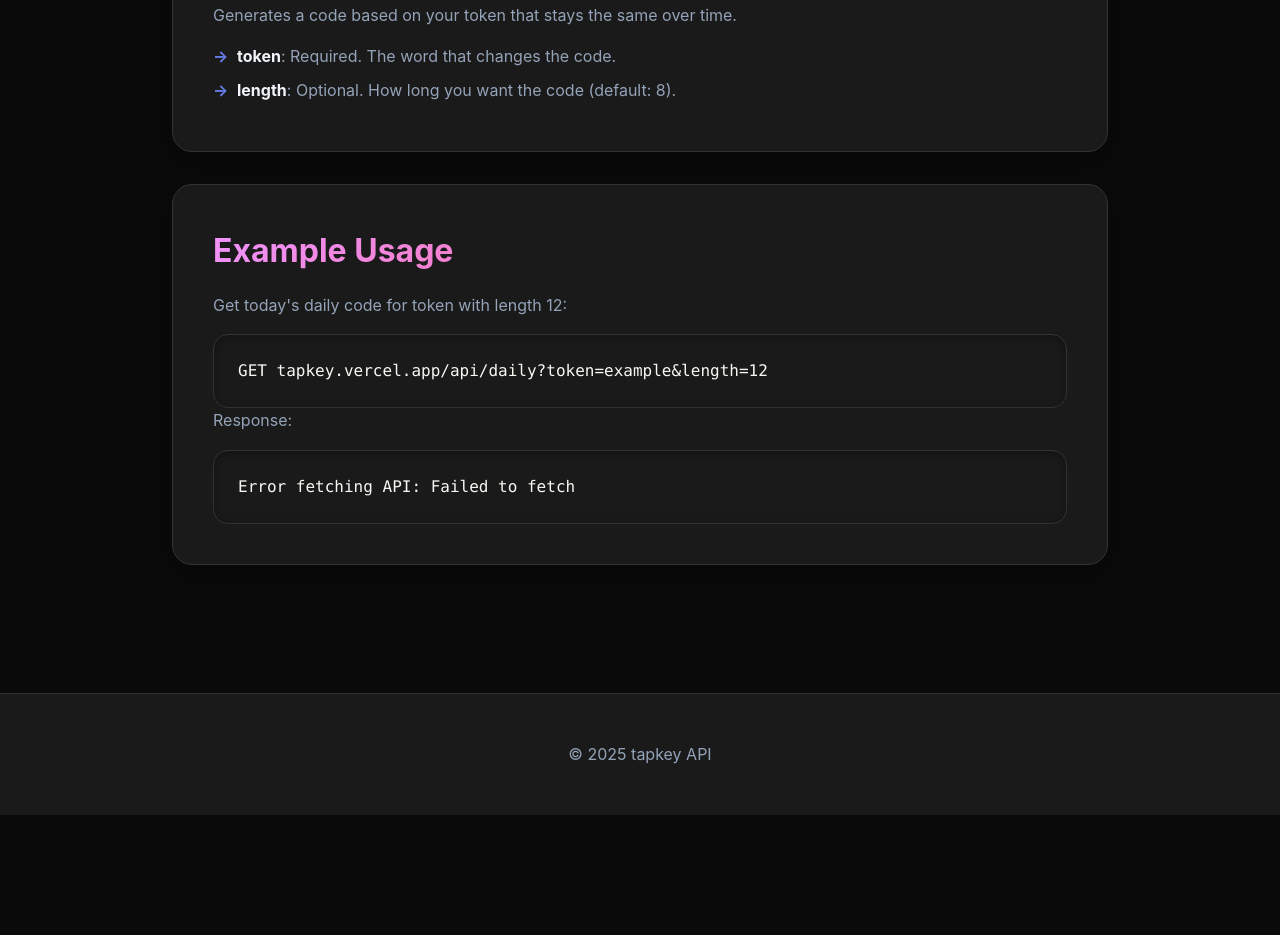
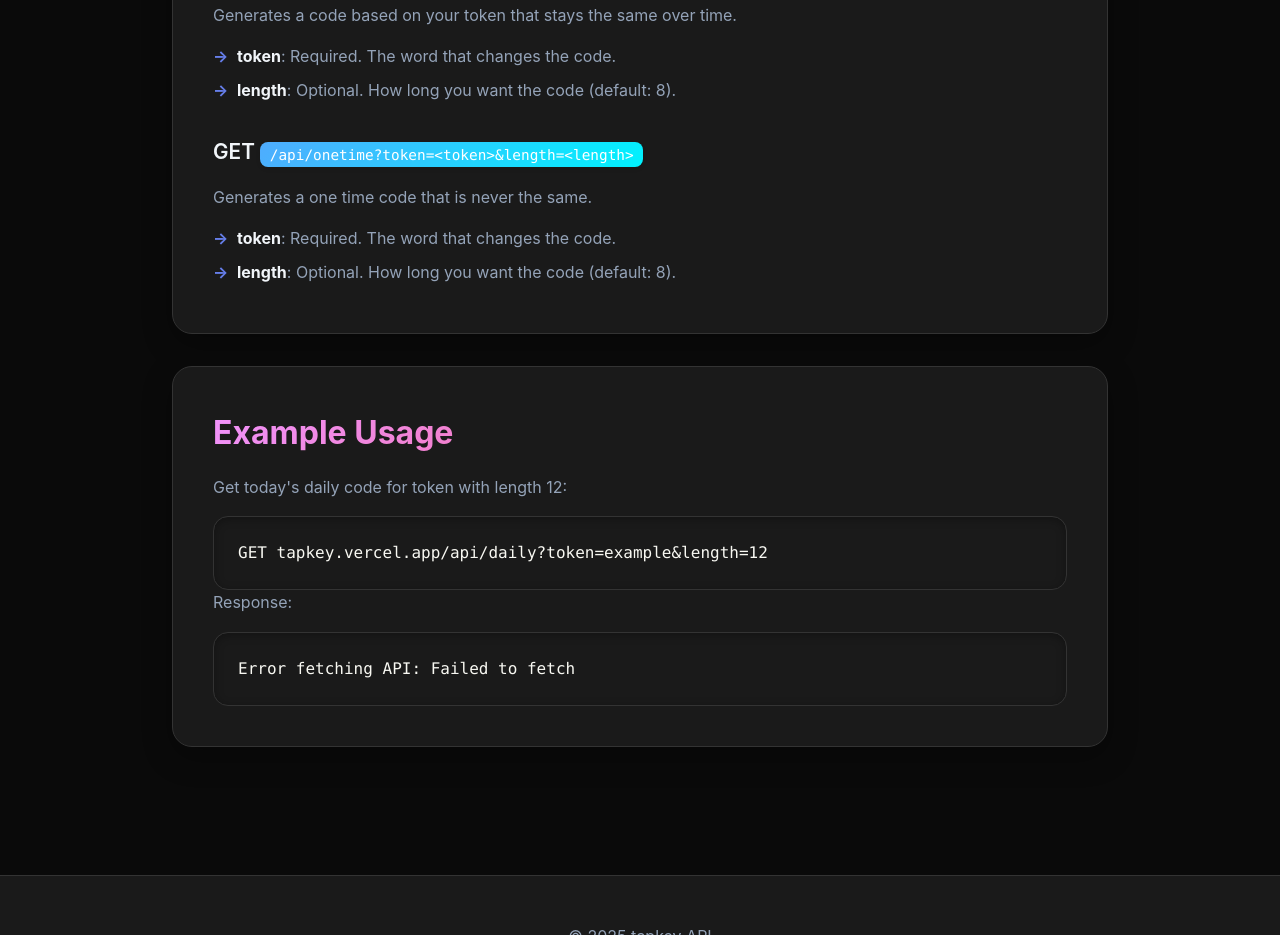
Before and after one commit to TensulStudios/discord-code-vr, a website: page index.html in a window 1280 px wide. Shown: the part 991-1926 px from the top of the page. Before the commit the page ends 1806 px from the top, so only its background shows below. Drawn offline with Linux system fonts and the light colour scheme; no server answers.

Commit message:
Update index.html

```diff
--- a/index.html
+++ b/index.html
@@ -375,6 +375,12 @@
         <li><strong>token</strong>: Required. The word that changes the code.</li>
         <li><strong>length</strong>: Optional. How long you want the code (default: 8).</li>
       </ul>
+      <h3>GET <code>/api/onetime?token=&lt;token&gt;&length=&lt;length&gt;</code></h3>
+      <p>Generates a one time code that is never the same.</p>
+      <ul>
+        <li><strong>token</strong>: Required. The word that changes the code.</li>
+        <li><strong>length</strong>: Optional. How long you want the code (default: 8).</li>
+      </ul>
     </section>
 
     <section class="card">
```
